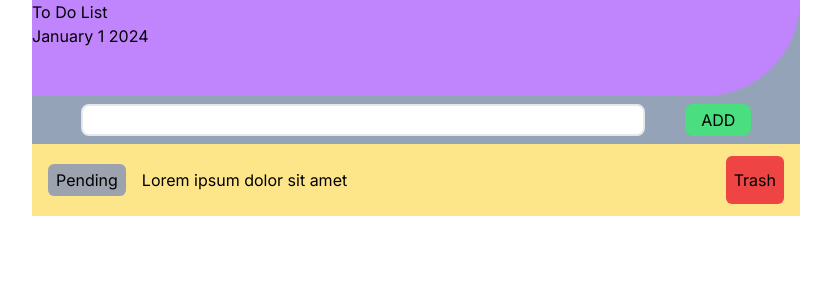
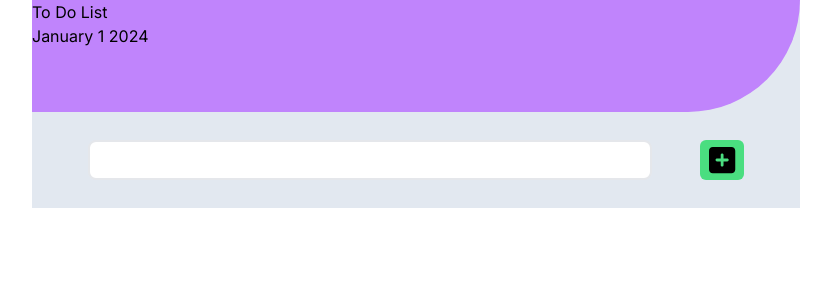
Before and after one commit to france0707/ToDoList-nextjs, a Next.js app in the folder tdl-app/: page / in a window 1280 px wide. Shown: the top 300 px of the page, without its empty margins (224-1055 px from the left). Built offline with nearby package versions, Linux system fonts and the light colour scheme.

Commit message:
update
add task functionality

```diff
--- a/tdl-app/app/ui/AddButton.tsx
+++ b/tdl-app/app/ui/AddButton.tsx
@@ -1,9 +1,19 @@
+"use client";
 import React from "react";
+import { FontAwesomeIcon } from "@fortawesome/react-fontawesome";
+import { faSquarePlus } from "@fortawesome/free-solid-svg-icons";
 
-const AddButton = () => {
+interface AddButtonProps {
+	onClick: () => void;
+}
+
+const AddButton: React.FC<AddButtonProps> = ({ onClick }) => {
 	return (
-		<button className="bg-green-400 px-4 rounded-lg text-center">
-			ADD
+		<button
+			className="bg-green-400 h-full w-11 rounded-md flex justify-center items-center"
+			onClick={onClick}
+		>
+			<FontAwesomeIcon className="text-3xl" icon={faSquarePlus} />
 		</button>
 	);
 };
--- a/tdl-app/app/ui/AddTask.tsx
+++ b/tdl-app/app/ui/AddTask.tsx
@@ -1,14 +1,29 @@
-import React from "react";
+"use client";
+import React, { useState } from "react";
 import AddButton from "./AddButton";
 
-const AddTask = () => {
+interface AddTaskProps {
+	addTask: (task: string) => void;
+}
+
+const AddTask: React.FC<AddTaskProps> = ({ addTask }) => {
+	const [taskValue, setTaskValue] = useState<string>("");
+
+	const handleAddTask = () => {
+		if (taskValue.trim() !== "") {
+			addTask(taskValue);
+			setTaskValue("");
+		}
+	};
+
 	return (
-		<div className="flex flex-row w-full h-12 justify-evenly p-2">
+		<div className="flex flex-row w-full h-14 justify-evenly p-2 my-5">
 			<input
 				type="text"
-				className="w-3/4 px-2 py-1 border-2 rounded-lg"
+				className="w-3/4 h-full px-2 py-1 border-2 rounded-lg"
+				onChange={(e) => setTaskValue(e.target.value)}
 			></input>
-			<AddButton></AddButton>
+			<AddButton onClick={handleAddTask}></AddButton>
 		</div>
 	);
 };
--- a/tdl-app/app/ui/AppContainer.tsx
+++ b/tdl-app/app/ui/AppContainer.tsx
@@ -1,14 +1,20 @@
-import React from "react";
+"use client";
+import React, { useState } from "react";
 import Header from "./Header";
 import AddTask from "./AddTask";
 import List from "./List";
 
-const AppContainer = () => {
+const AppContainer: React.FC = () => {
+	const [tasks, setTasks] = useState<string[]>([]);
+
+	const addTask = (task: string) => {
+		setTasks([...tasks, task]);
+	};
 	return (
-		<div className="bg-slate-400  w-3/5 h-full mx-auto flex flex-col justify-center">
+		<div className="bg-slate-200  w-3/5 h-full mx-auto flex flex-col justify-center">
 			<Header></Header>
-			<AddTask></AddTask>
-			<List></List>
+			<AddTask addTask={addTask}></AddTask>
+			<List tasks={tasks}></List>
 		</div>
 	);
 };
--- /dev/null
+++ b/tdl-app/app/ui/DeleteButton.tsx
@@ -0,0 +1,13 @@
+import React from "react";
+import { FontAwesomeIcon } from "@fortawesome/react-fontawesome";
+import { faTrashCan } from "@fortawesome/free-solid-svg-icons";
+
+const DeleteButton = () => {
+	return (
+		<button className="bg-red-500 hover:bg-red-700 w-10 h-10 flex justify-center items-center rounded-md">
+			<FontAwesomeIcon className="text-xl" icon={faTrashCan} />
+		</button>
+	);
+};
+
+export default DeleteButton;
--- a/tdl-app/app/ui/Header.tsx
+++ b/tdl-app/app/ui/Header.tsx
@@ -2,7 +2,7 @@ import React from "react";
 
 const Header = () => {
 	return (
-		<div className="w-auto h-24">
+		<div className="w-auto h-28">
 			<div className="bg-purple-400 w-full h-full rounded-br-full">
 				<h1>To Do List</h1>
 				<h2>January 1 2024</h2>
--- a/tdl-app/app/ui/Item.tsx
+++ b/tdl-app/app/ui/Item.tsx
@@ -1,18 +1,20 @@
 import React from "react";
+import DeleteButton from "./DeleteButton";
+import PendingButton from "./PendingButton";
 
-const Item = () => {
+interface ItemProps {
+	task: string;
+}
+
+const Item: React.FC<ItemProps> = ({ task }) => {
 	return (
-		<li className="bg-amber-200 w-full h-auto px-4 py-2 flex flex-row justify-between item items-center">
+		<li className="bg-amber-200 hover:bg-amber-300 w-full h-auto px-4 py-2 flex flex-row justify-between item items-center">
 			<div className="w-auto flex flex-row justify-start items-center">
-				<button className="bg-gray-400 w-auto h-auto px-2 py-1 text-center rounded-md">
-					Pending
-				</button>
-				<p className="p-4 w-full h-auto">Lorem ipsum dolor sit amet</p>
+				<PendingButton></PendingButton>
+				<p className="p-4 w-full h-auto">{task}</p>
 			</div>
 
-			<button className="bg-red-500 w-auto h-12 px-2 text-center rounded-md">
-				Trash
-			</button>
+			<DeleteButton></DeleteButton>
 		</li>
 	);
 };
--- a/tdl-app/app/ui/List.tsx
+++ b/tdl-app/app/ui/List.tsx
@@ -1,11 +1,17 @@
 import React from "react";
 import Item from "./Item";
 
-const List = () => {
+interface ListProps {
+	tasks: string[];
+}
+
+const List: React.FC<ListProps> = ({ tasks }) => {
 	return (
-		<div className="">
+		<div>
 			<ul>
-				<Item></Item>
+				{tasks.map((task, index) => (
+					<Item key={index} task={task} />
+				))}
 			</ul>
 		</div>
 	);
--- /dev/null
+++ b/tdl-app/app/ui/PendingButton.tsx
@@ -0,0 +1,11 @@
+import React from "react";
+
+const PendingButton = () => {
+	return (
+		<button className="bg-gray-200 hover:bg-gray-400 w-auto h-auto px-2 py-1 text-center rounded-md">
+			Pending
+		</button>
+	);
+};
+
+export default PendingButton;
```
Also changed, not shown: tdl-app/app/lib/fontawesome.ts (renamed from tdl-app/app/lib/fontawsome.ts).
